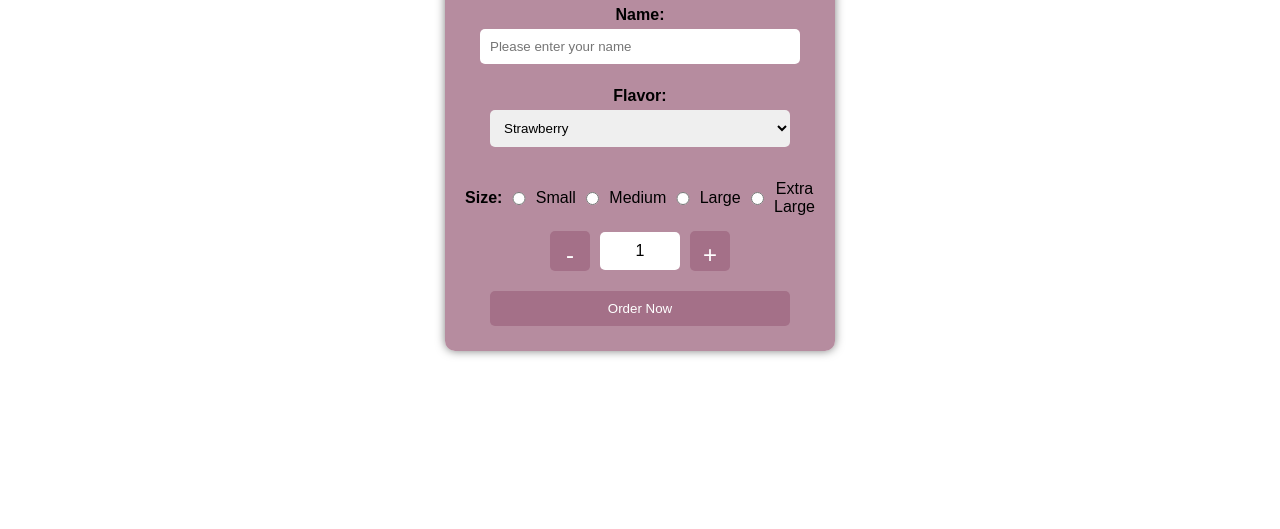
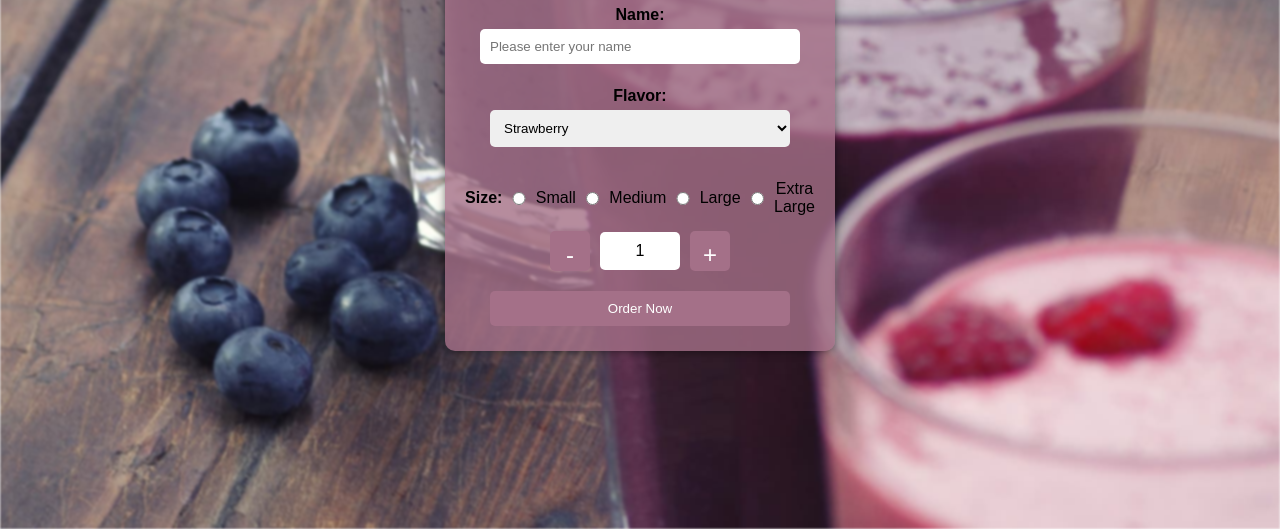
Before and after one commit to rojakatuwal/SmoothieWebsite, a plain HTML site: page order.html in a window 1280 px wide. Shown: the part 271-800 px from the top of the page. Drawn offline with Linux system fonts and the light colour scheme.

Commit message:
Update style.css

```diff
--- a/style.css
+++ b/style.css
@@ -18,7 +18,7 @@ body, html {
 }
 
 .bg-image {
-    background-image: url('./images/Image1.jpg');
+    background-image: url('Image1.jpg');
     height: 100%;
     width: 100%;
     position: fixed;
```
